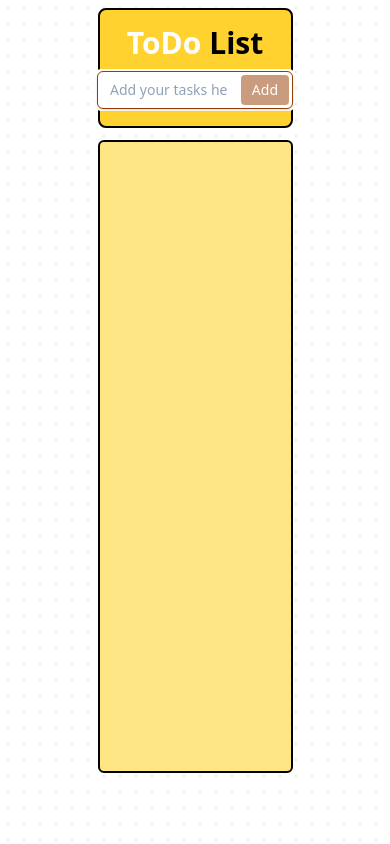
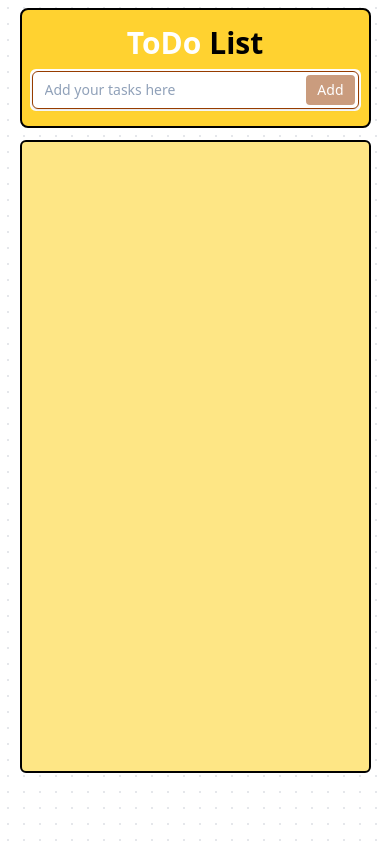
Before and after one commit to ashreekar/ToDoListReact, a React (Vite) app: page / in a window 390 px wide. Built offline with nearby package versions, Linux system fonts and the light colour scheme.

Commit message:
add local storage

```diff
--- a/src/App.jsx
+++ b/src/App.jsx
@@ -1,12 +1,16 @@
-import { useState } from 'react'
+import { useEffect, useState } from 'react'
 import './App.css'
 import Header from './components/Header'
 import ToDoList from './components/ToDoList'
 
 function App() {
 
-  const [todos, setTodos] = useState([]);
+  const [todos, setTodos] = useState(JSON.parse(localStorage.getItem("Todos")) || []);
   const [todo, setTodo] = useState("");
+
+  useEffect(()=>{
+    localStorage.setItem("Todos", JSON.stringify(todos));
+  },[todos])
 
   function todoUpdate(todo){
     setTodo(todo);
--- a/src/components/Header.jsx
+++ b/src/components/Header.jsx
@@ -12,7 +12,7 @@ function Header({ addTodo, todoUpdate, todo }) {
     }
 
     return (
-        <header className="cover flex flex-col items-center justify-center min-h-30 gap-2 mt-2 rounded-lg border-2 border-black bg-amber-300 w-[50vw]">
+        <header className="cover flex flex-col items-center justify-center min-h-30 gap-2 mt-2 rounded-lg border-2 border-black bg-amber-300 w-[90%] md:w-[50vw] p-2">
             <h1 className="text-3xl text-white font-extrabold text-center">ToDo<span className="text-black"> List</span></h1>
 
             <div className="addfields w-full max-w-sm min-w-[200px]">
--- a/src/components/ToDoList.jsx
+++ b/src/components/ToDoList.jsx
@@ -3,7 +3,7 @@ import TodDoItem from "./ToDoItem";
 function ToDoList(props){
     // props-->[{id:,todo:,isCompleted}]
     return (
-        <section className="flex flex-col items-center w-[50%] rounded-md mt-3 bg-amber-200 min-h-[75vh] border-2 border-black gap-2 p-2">
+        <section className="flex flex-col items-center w-[90%] md:w-[50%] rounded-md mt-3 bg-amber-200 min-h-[75vh] border-2 border-black gap-2 p-2">
             {
                 props.todos.map(item=>{
                     return <TodDoItem key={item.id} item={item} ontoggle={props.ontoggle} onDelete={props.onDelete} onUpdate={props.onUpdate} />
```
